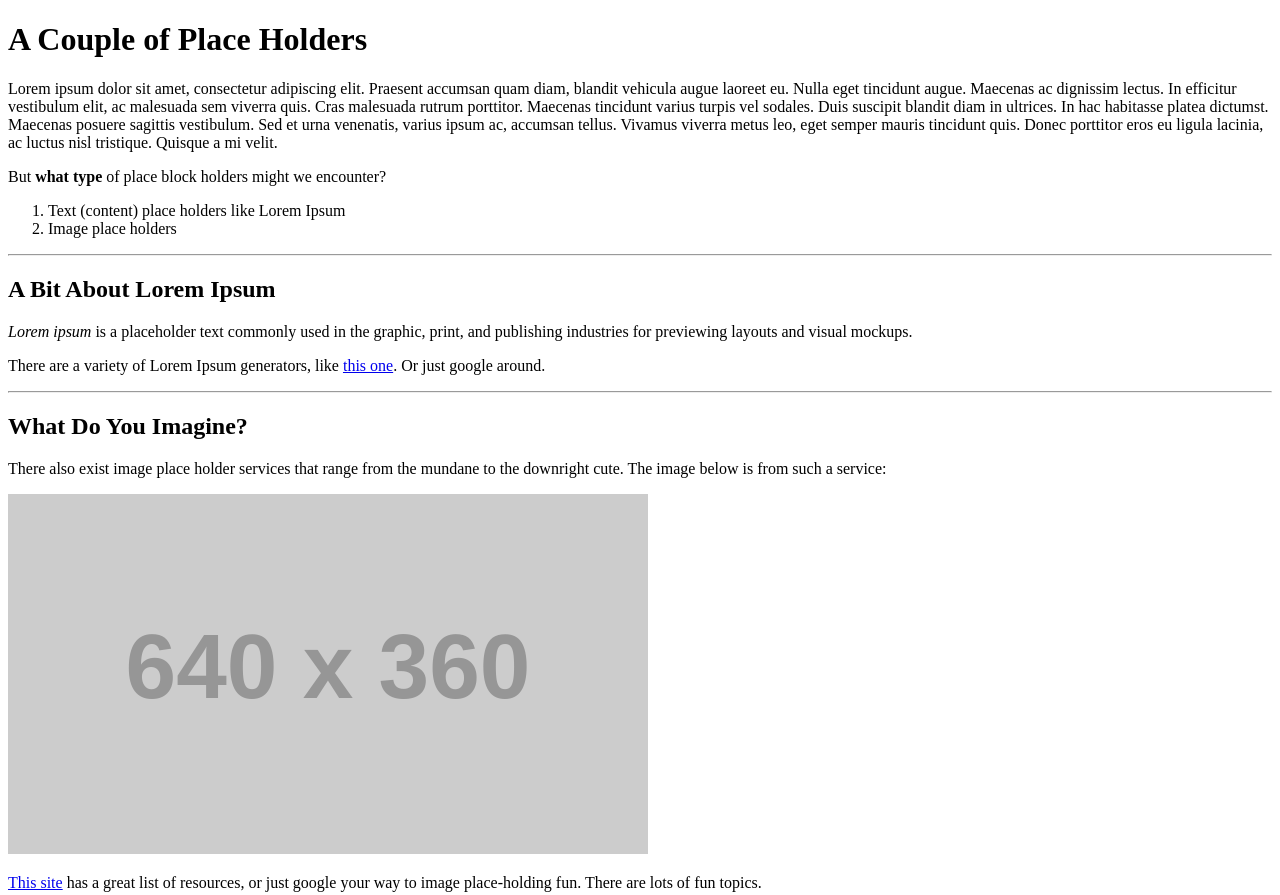
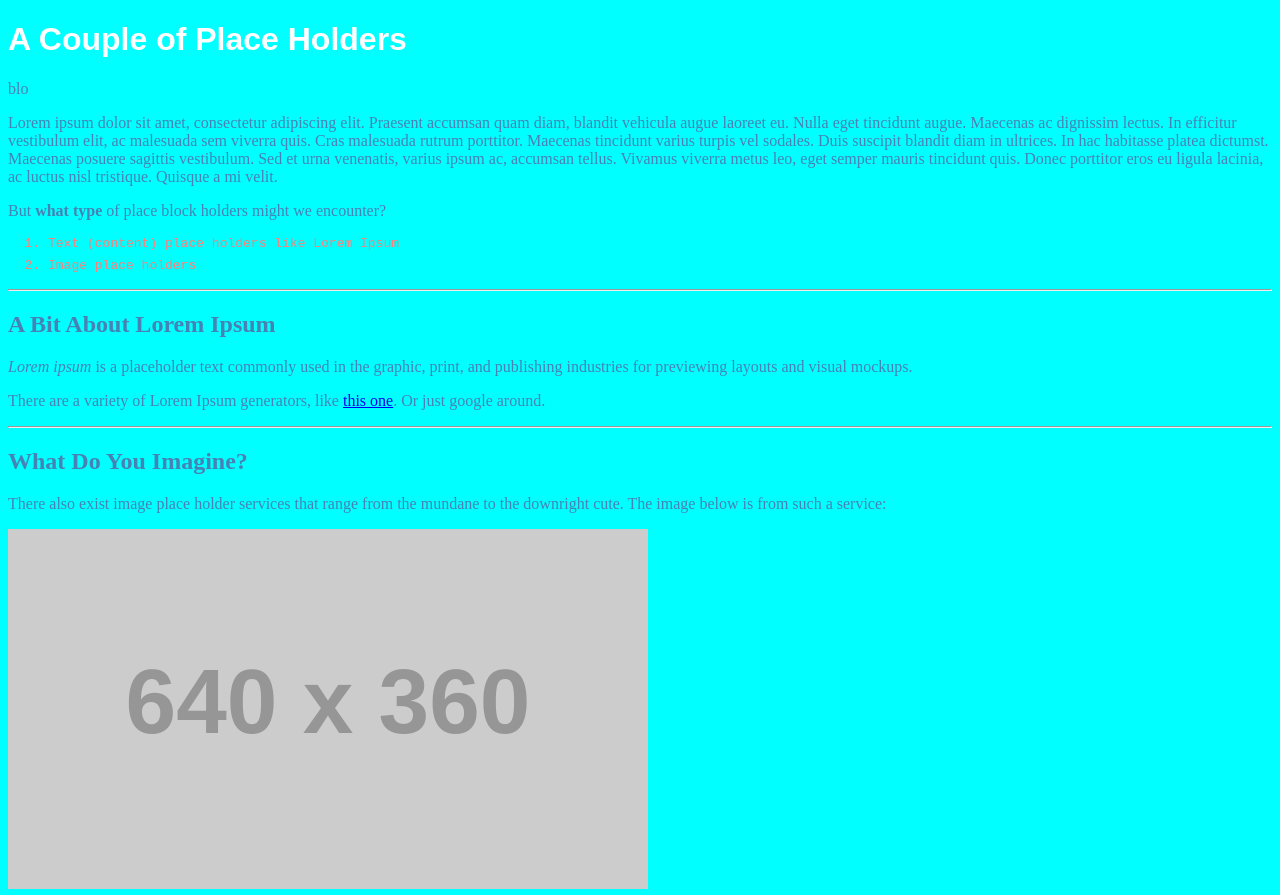
Before and after one commit to paytown/bootcamp-prep-day-2, a plain HTML site: page index.html in a window 1280 px wide. Shown: the top 895 px of the page. Drawn offline with Linux system fonts and the light colour scheme; placeholder pictures from the web are drawn by us.

Commit message:
assignment plus basic CSS

```diff
--- a/index.html
+++ b/index.html
@@ -4,18 +4,21 @@
     <meta charset="UTF-8">
     <meta name="viewport" content="width=device-width, initial-scale=1.0">
     <title>Place Holders</title>
+
+    <link rel="stylesheet" href="main.css">
+
 </head>
 <body>
     <header>
         <h1>A Couple of Place Holders</h1>
     </header>
 
-     <main>
+     <main> blo
         <p>Lorem ipsum dolor sit amet, consectetur adipiscing elit. Praesent accumsan quam diam, blandit vehicula augue laoreet eu. Nulla eget tincidunt augue. Maecenas ac dignissim lectus. In efficitur vestibulum elit, ac malesuada sem viverra quis. Cras malesuada rutrum porttitor. Maecenas tincidunt varius turpis vel sodales. Duis suscipit blandit diam in ultrices. In hac habitasse platea dictumst. Maecenas posuere sagittis vestibulum. Sed et urna venenatis, varius ipsum ac, accumsan tellus. Vivamus viverra metus leo, eget semper mauris tincidunt quis. Donec porttitor eros eu ligula lacinia, ac luctus nisl tristique. Quisque a mi velit.</p>
         <p>But <strong>what type</strong> of place block holders might we encounter?</p>
         <ol>
-            <li>Text (content) place holders like Lorem Ipsum</li>
-            <li>Image place holders</li>
+            <li class="holder-type">Text (content) place holders like Lorem Ipsum</li>
+            <li class="holder-type">Image place holders</li>
         </ol>
 
         <hr>
--- /dev/null
+++ b/main.css
@@ -0,0 +1,15 @@
+body {
+    color: steelblue;
+    background-color: aqua;
+}
+
+h1 {
+    color: white;
+    font-family: sans-serif;
+}
+
+.holder-type {
+    color: #fb807c;
+    margin-top: 7px;
+    font-family: monospace;
+}
```
